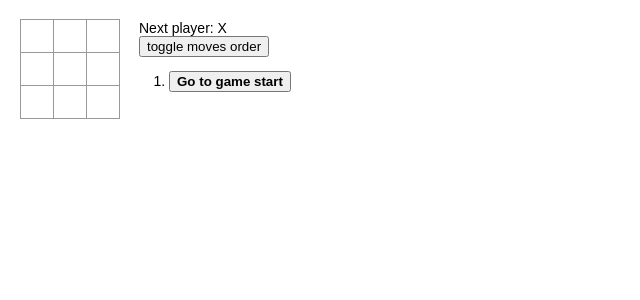
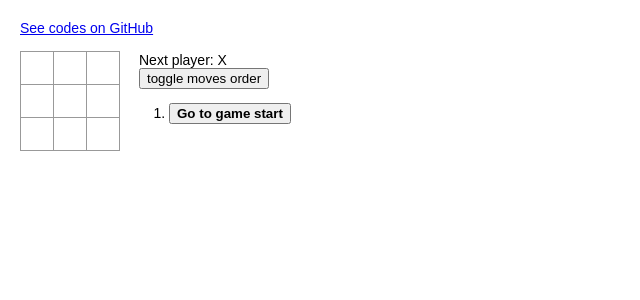
Before and after one commit to KushibikiMashu/tdd-with-react-tic-tac-toe, a React (Create React App) app: page / in a window 1280 px wide. Shown: the top 300 px of the page, without its empty margins (0-640 px from the left). Built offline with nearby package versions, Linux system fonts and the light colour scheme.

Commit message:
add link to original code

```diff
--- a/src/components/App.tsx
+++ b/src/components/App.tsx
@@ -2,6 +2,15 @@ import React from 'react';
 import './App.css';
 import Game from './Game';
 
-const App = () => <Game />;
+const App: React.FC = () => (
+  <>
+    <div style={{ paddingBottom: 16 }}>
+      <a href="https://github.com/KushibikiMashu/tdd-with-react-tic-tac-toe">
+        See codes on GitHub
+      </a>
+    </div>
+    <Game />
+  </>
+);
 
 export default App;
```
